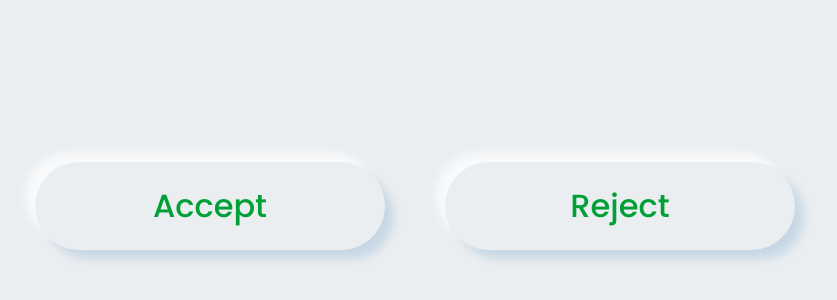
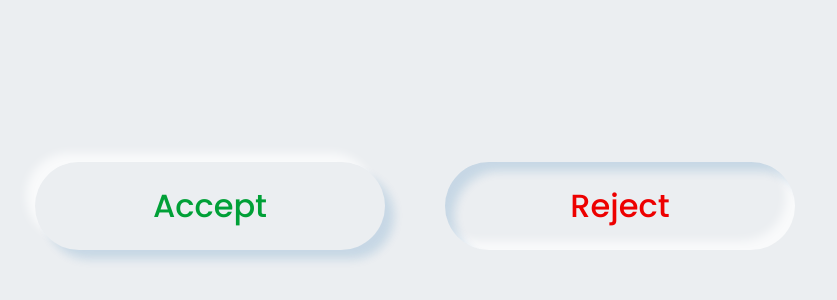
Before and after one commit to CJR85/neumorphism-button, a plain HTML site: page index.html in a window 1280 px wide. Shown: the part 194-494 px from the top of the page, without its empty margins (225-1062 px from the left). Drawn offline with Linux system fonts and the light colour scheme.

Commit message:
Style second button

```diff
--- a/style.css
+++ b/style.css
@@ -30,3 +30,9 @@ button {
   box-shadow: 10px 10px 10px -1px rgba(10, 99, 169, 0.16),
     -10px -10px 10px -1px rgba(255, 255, 255, 0.7);
 }
+
+button.reject {
+  color: #ed0000;
+  box-shadow: inset 10px 10px 10px -1px rgba(10, 99, 169, 0.16),
+    inset -10px -10px 10px -1px rgba(255, 255, 255, 0.7);
+}
```
